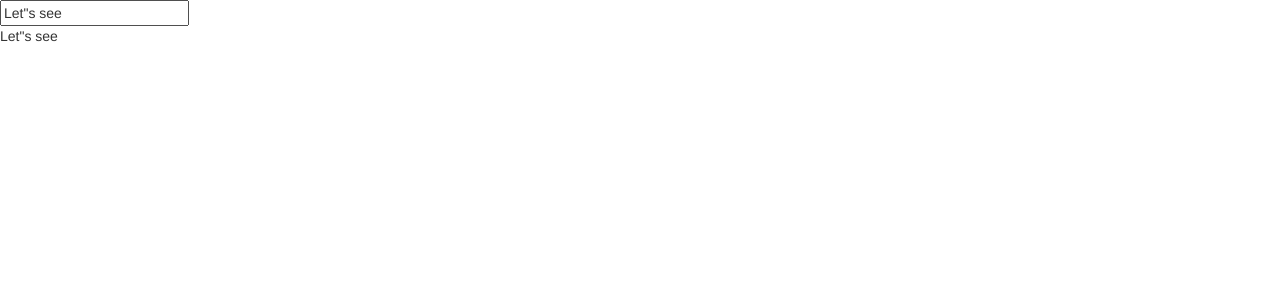
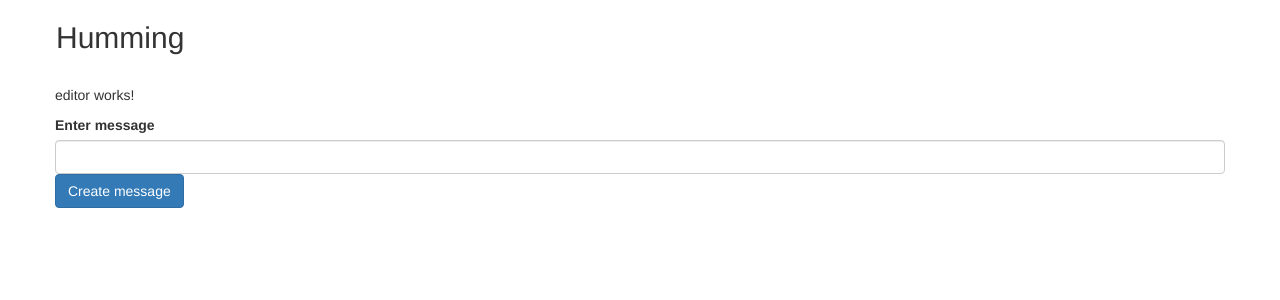
Before and after one commit to Barry-Thomas/humming, an Angular app in the folder humming-web/: page / in a window 1280 px wide. Shown: the top 300 px of the page. Built offline with nearby package versions, Linux system fonts and the light colour scheme.

Commit message:
create a message and send it to parent component

```diff
--- a/humming-web/package.json
+++ b/humming-web/package.json
@@ -19,6 +19,7 @@
     "@angular/platform-browser": "~11.0.5",
     "@angular/platform-browser-dynamic": "~11.0.5",
     "@angular/router": "~11.0.5",
+    "@types/events": "^3.0.0",
     "bootstrap": "^3.4.1",
     "rxjs": "~6.6.0",
     "tslib": "^2.0.0",
--- a/humming-web/src/app/app.component.html
+++ b/humming-web/src/app/app.component.html
@@ -1,3 +1,18 @@
-<input type="text" [(ngModel)]="name" />
-
-<p>{{ name }}</p>
+<div class="container">
+    <div class="row navbar top">
+        <div class="col"></div>
+        <div class="col-6"></div>
+        <div class="col">
+            <h2>Humming</h2>
+        </div>
+    </div>
+    <div class="row">
+        <div class="col"></div>
+        <div class="col-6"></div>
+        <div class="col">
+            <app-editor
+                (messageCreated)="onMessageCreated($event)"
+            ></app-editor>
+        </div>
+    </div>
+</div>
--- a/humming-web/src/app/app.component.ts
+++ b/humming-web/src/app/app.component.ts
@@ -1,11 +1,17 @@
 import { Component } from '@angular/core';
 
 @Component({
-  selector: 'app-root',
-  templateUrl: './app.component.html',
-  styleUrls: ['./app.component.css'],
+    selector: 'app-root',
+    templateUrl: './app.component.html',
+    styleUrls: ['./app.component.css'],
 })
 export class AppComponent {
-  title = 'Humming Web App';
-  name = 'Let"s see';
+    title = 'Humming Web App';
+    name = 'Let"s see';
+
+    onMessageCreated(messageData: { message: string; author: string }) {
+        console.log(
+            `A message recieved from ${messageData.author}:\t ${messageData.message}`
+        );
+    }
 }
--- a/humming-web/src/app/editor/editor.component.html
+++ b/humming-web/src/app/editor/editor.component.html
@@ -1 +1,6 @@
 <p>editor works!</p>
+<label>Enter message</label>
+<input class="form-control" type="text" [(ngModel)]="message" />
+<button class="btn btn-primary" (click)="createMessage()">
+    Create message
+</button>
--- a/humming-web/src/app/editor/editor.component.ts
+++ b/humming-web/src/app/editor/editor.component.ts
@@ -1,15 +1,24 @@
-import { Component, OnInit } from '@angular/core';
+import { Component, OnInit, Output, EventEmitter } from '@angular/core';
+//import { EventEmitter } from 'events';
 
 @Component({
-  selector: 'app-editor',
-  templateUrl: './editor.component.html',
-  styleUrls: ['./editor.component.css']
+    selector: 'app-editor',
+    templateUrl: './editor.component.html',
+    styleUrls: ['./editor.component.css'],
 })
 export class EditorComponent implements OnInit {
+    message: string = '';
+    @Output() messageCreated: EventEmitter<{
+        message: string;
+        author: string;
+    }> = new EventEmitter<{ message: string; author: string }>();
 
-  constructor() { }
+    constructor() {}
 
-  ngOnInit(): void {
-  }
+    ngOnInit(): void {}
 
+    createMessage() {
+        console.log('pressed! the message was: ' + this.message);
+        this.messageCreated.emit({ message: this.message, author: 'barry' });
+    }
 }
--- /dev/null
+++ b/humming-web/src/classes/Message.ts
@@ -0,0 +1,5 @@
+export class Message {
+    message: string = '';
+    author: string = '';
+    created: Date = new Date();
+}
```
Also changed, not shown: 2 other files (tests, documents, lock files or other folders).
